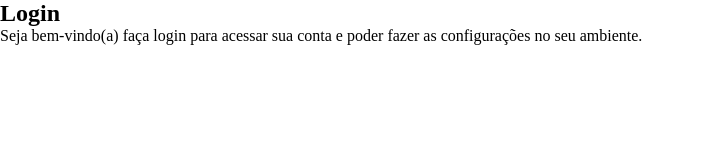
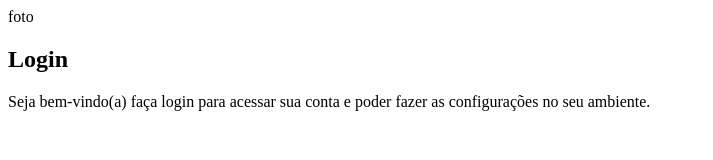
Before and after one commit to JuniorVcunha/projeto-login, a plain HTML site: page index.html in a window 1280 px wide. Shown: the whole page, without its empty margins (0-713 px from the left). Drawn offline with Linux system fonts and the light colour scheme.

Commit message:
atualizei o projeto login

```diff
--- a/estilol/style.css
+++ /dev/null
@@ -1,14 +0,0 @@
-@charset "UTF-8";
-
-
-/*
-    PALETA DE CORES
-    verde: #49a09d
-    lilás: #5f2c82
-
-*/
-
-* {
-    margin: 0px;
-    padding: 0px;
-}
--- a/index.html
+++ b/index.html
@@ -4,12 +4,12 @@
     <meta charset="UTF-8">
     <meta name="viewport" content="width=device-width, initial-scale=1.0">
     <title>Login</title>
-<link rel="stylesheet" href="estilol/style.css"></head>
+<link rel="stylesheet" href="estilo/style.css"></head>
 <body>
     <main>
         <section id="login">
             <div id="imagem">
-
+                foto
             </div>
             <div id="formulario">
                 <h1>Login</h1>
```
Also changed, not shown: estilo/style.css (added, +7 -0 lines).
